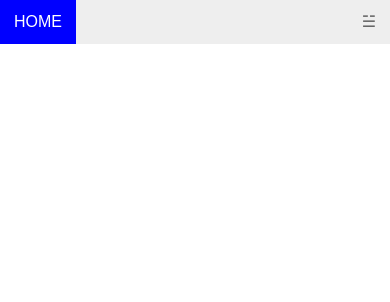
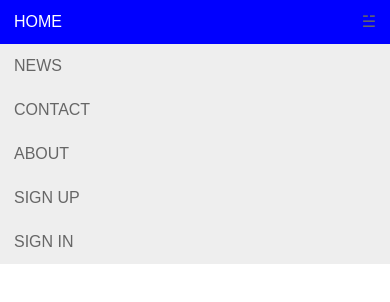
Before and after one commit to cryptDecoder/Web-Development-from-Scratch, a plain HTML site: page My-first-css-website/index.html in a window 390 px wide. Drawn offline with Linux system fonts and the light colour scheme.

Commit message:
section started

```diff
--- a/My-first-css-website/index.html
+++ b/My-first-css-website/index.html
@@ -8,16 +8,34 @@
     <link rel="stylesheet" href="style.css">
 </head>
 <body>
+    <!-- navbar -->
     <nav>
-        <ul class="topnav">
+        <ul class="topnav responsive" id="dropdownClick">
             <li><a href="#home">Home</a></li>
             <li><a href="#news">News</a></li>
             <li><a href="#contact">Contact</a></li>
             <li><a href="#about">About</a></li>
             <li class="topnav-right"><a href="#sign-up">Sign Up</a></li>
             <li class="topnav-right"><a href="#sign-in">Sign In</a></li>
-            <li class="dropdownIcon"><a href="">&#9777;</a></li>
+            <li class="dropdownIcon"><a href="javascript:void(0);" onclick="dropdownMenu()">&#9777;</a></li>
         </ul>
     </nav>
+
+    <!-- Section  -->
+    <div class="container">
+
+    </div>
+    <script>
+        function dropdownMenu() {
+            var x = document.getElementById("dropdownClick")
+            if (x.className === "topnav") {
+                x.className += "responsive";
+                /*  change topnav*/
+            } else {
+                x.className = "topnav"
+            }
+
+        }
+    </script>
 </body>
 </html>
--- a/My-first-css-website/style.css
+++ b/My-first-css-website/style.css
@@ -63,9 +63,31 @@ ul.topnav li.dropdownIcon {
   ul.topnav li:not(:nth-child(1)) {
     display: none;
   }
+  ul.topnav li.dropdownIcon {
+    display: block;
+    float: right;
+  }
+
+  ul.topnav.responsive li.dropdownIcon {
+    position: absolute;
+    top: 0;
+    right: 0;
+  }
+
+  ul.topnav.responsive {
+    position: relative;
+  }
+  ul.topnav.responsive li {
+    display: inline;
+    float: none;
+  }
+  ul.topnav.responsive li a {
+    display: block;
+    text-align: left;
+  }
 }
 
-ul.topnav li.dropdownIcon {
-  display: block;
-  float: right;
+.container {
+  width: 100%;
+  margin: auto;
 }
```
